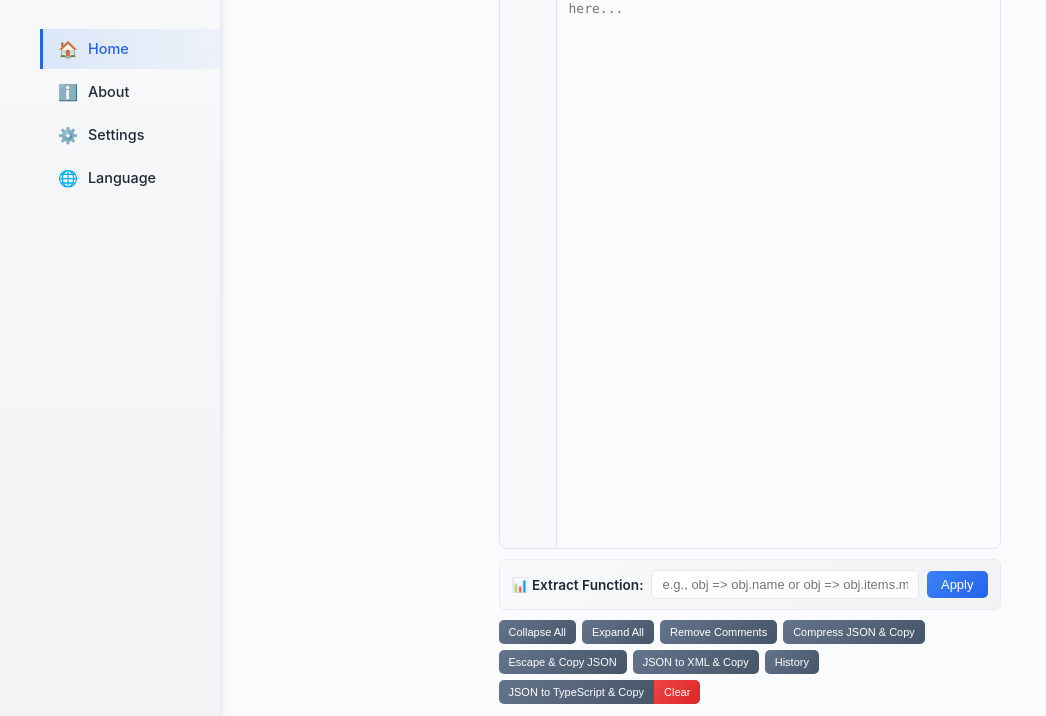
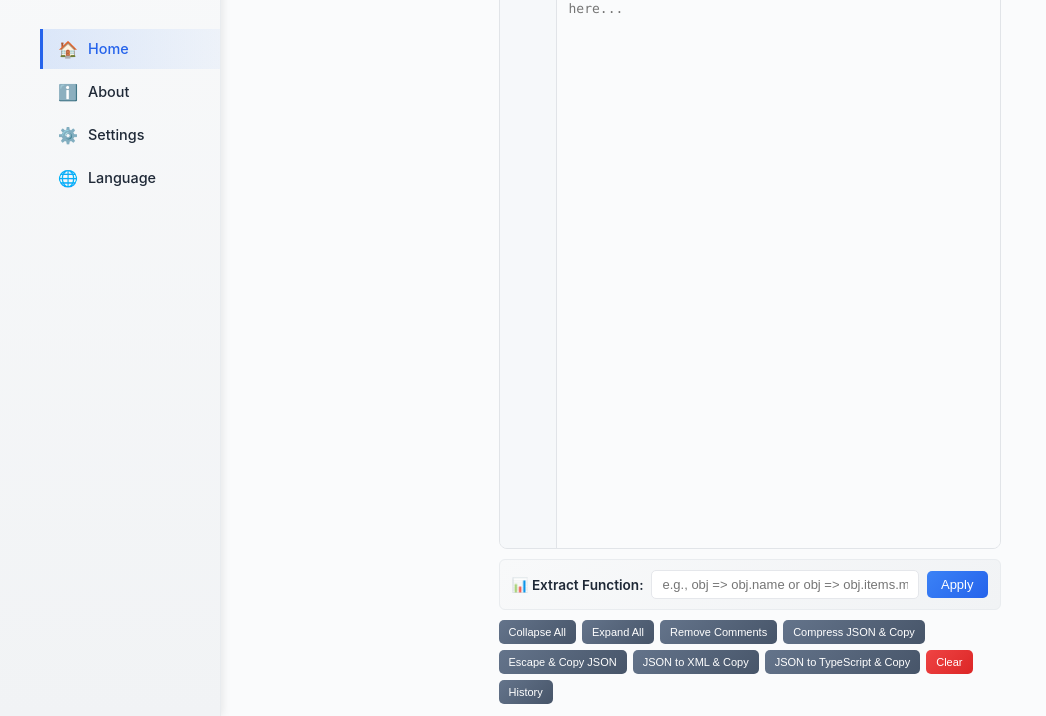
Before and after one commit to cenyi/neo-dev-toolkit, an Astro site: page / in a window 1280 px wide. Shown: the part 84-800 px from the top of the page, without its empty margins (0-1046 px from the left). Built offline with nearby package versions, Linux system fonts and the light colour scheme; Astro itself is replaced by a stand-in of ours.

Commit message:
refactor(界面): 调整按钮布局并移除冗余样式
移除json-action-group容器，将json-to-ts和clear-btn按钮直接放置在操作区域
简化clear-btn的样式，去除圆角和右边距

```diff
--- a/src/pages/index.astro
+++ b/src/pages/index.astro
@@ -71,11 +71,9 @@ const sampleJson = {
           <button id="compress-copy">{t.compressCopy}</button>
           <button id="escape-copy">{t.escapeCopy}</button>
           <button id="json-to-xml">{t.jsonToXml}</button>
+          <button id="json-to-ts">{t.jsonToTs}</button>
+          <button id="clear-btn">{t.clear}</button>
           <button id="history-btn">History</button>
-          <span class="json-action-group">
-            <button id="json-to-ts">{t.jsonToTs}</button>
-            <button id="clear-btn">{t.clear}</button>
-          </span>
         </div>
       </div>
 
@@ -287,19 +285,8 @@ const sampleJson = {
     transform: translateY(-1px);
   }
 
-  .json-action-group {
-    display: flex;
-    gap: 0;
-  }
-
-  #json-to-ts {
-    border-radius: 5px 0 0 5px;
-  }
-
   #clear-btn {
-    border-radius: 0 5px 5px 0;
     background: linear-gradient(135deg, #ef4444 0%, #dc2626 100%);
-    margin-right: 6px;
   }
 
   #clear-btn:hover {
```
